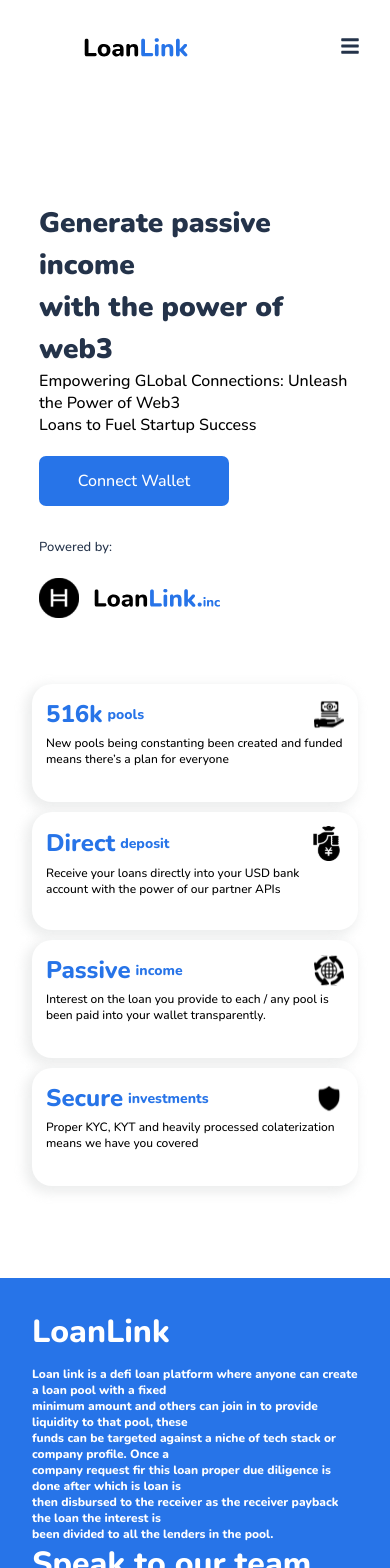
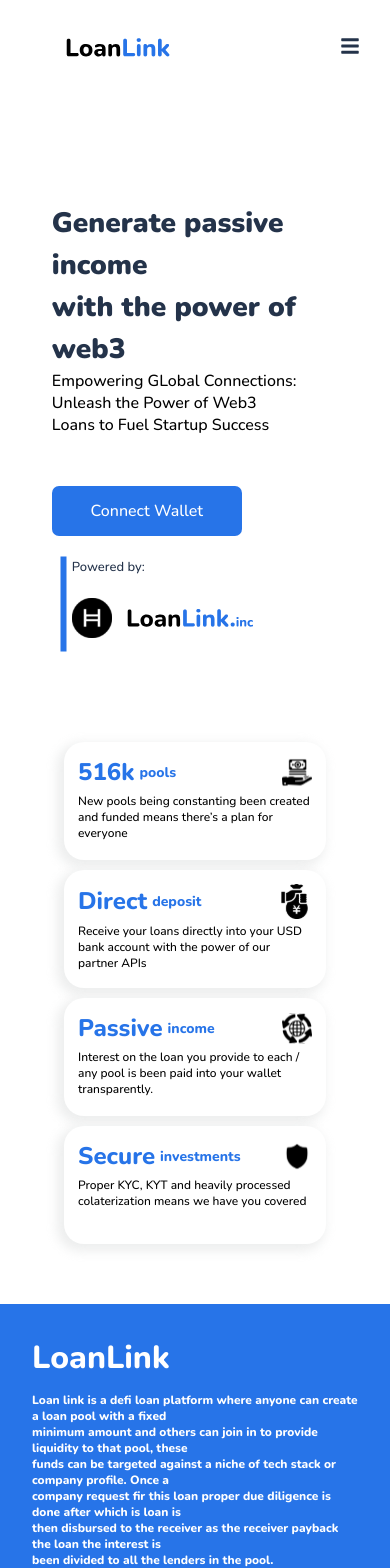
Before and after one commit to LoanLink-Hedera-Hackaton/front-end, a React (Create React App) app: page / in a window 390 px wide. Shown: the top 1568 px of the page. Built offline with nearby package versions, Linux system fonts and the light colour scheme.

Commit message:
responsive changes - more to come

```diff
--- a/src/App.js
+++ b/src/App.js
@@ -1,6 +1,7 @@
 import Home from "./pages/Home";
 import { BrowserRouter as Router, Routes, Route } from "react-router-dom";
 import GlobalLayout from "./components/GlobalLayout";
+import Dashboard from "./pages/Dashboard";
 
 function App() {
   return (
@@ -9,6 +10,7 @@ function App() {
         <Route path="" element={<GlobalLayout />}>
           <Route path="/" element={<Home />} />
         </Route>
+        <Route path="/dashboard" element={<Dashboard />} />
       </Routes>
     </Router>
   );
--- a/src/components/SubFooter.js
+++ b/src/components/SubFooter.js
@@ -22,8 +22,8 @@ const SubFooter = () => {
       <div className="sub2">
         <div className="speak">Speak to our team</div>
         <div className="socials">
+          <img src={Twitter} alt="Twitter" />
           <img src={Discord} alt="Discord" />
-          <img src={Twitter} alt="Twitter" />
         </div>
         <div className="mail">support@loanlink.xyz</div>
       </div>
--- a/src/components/utils.css
+++ b/src/components/utils.css
@@ -26,13 +26,13 @@ header {
 
 .connectBtn {
   margin: auto;
-  padding-top: 20px;
+  padding-top: 50px;
 }
 .logo {
   position: absolute;
   width: 104px;
   height: 33px;
-  left: 84px;
+  left: 66px;
   top: 15px;
 }
 .VStack {
@@ -54,7 +54,7 @@ header {
   outline: none;
 }
 .menu-close {
-  position: absolute;
+  position: fixed;
   top: 20px;
   right: 30px;
   font-size: 20px;
@@ -107,16 +107,17 @@ header {
   display: flex;
   /* flex-wrap: wrap; */
   /* justify-content: space-between; */
-  padding-bottom: 60px;
+  /* padding-bottom: 60px; */
+  padding: 0 16px 60px 16px;
 }
 
 .home-part1 {
   margin: auto;
-  max-width: 600px;
+  /* max-width: 600px; */
   max-height: 300px;
   margin-left: 50px;
   margin-top: 50px;
-  /* width: 100%; */
+  width: 100%;
   height: 100%;
 }
 .home-part1 h1 {
@@ -140,14 +141,15 @@ header {
   color: #000000;
 }
 .powered {
-  margin-top: 30px;
+  margin-top: 80px;
   position: relative;
+  padding-left: 20px;
 }
 .powered span {
   content: "";
   position: absolute;
-  left: -56px;
-  top: 50px;
+  left: -36px;
+  top: 45px;
   width: 95px;
   /* height: 0px; */
   /* bottom: 582px; */
@@ -169,12 +171,13 @@ header {
 .home-part2 {
   display: grid;
   grid-template-columns: repeat(auto-fit, minmax(250px, 1fr));
-  position: relative;
-  top: 40px;
-  right: 50px;
+  width: 100%;
+  /* position: relative;
+  top: -10px;
+  right: 90px; */
 }
 .home-part2 img {
-  width: 500px;
+  width: 550px;
 }
 
 /*Card Component*/
@@ -184,16 +187,19 @@ header {
   box-shadow: -4px 4px 11px 3px rgba(226, 227, 227, 0.61);
   border-radius: 20px;
   width: 100%;
+  min-width: 261px;
   height: 118px;
   padding: 14px;
 }
 
 .card-section {
-  /* display: flex; */
   display: grid;
   grid-template-columns: repeat(auto-fit, minmax(250px, 1fr));
-  margin: 2rem 2rem;
-  padding-bottom: 60px;
+  /* margin: 2rem 2rem; */
+  /* padding-bottom: 60px; */
+  margin: 0 3rem 0 3rem;
+  padding: 16px 16px 60px 16px;
+  gap: 33px;
 }
 
 .cardTitle {
@@ -282,6 +288,9 @@ header {
   display: flex;
   gap: 20px;
   margin: 7px;
+}
+.socials img {
+  color: #fff;
 }
 
 /*Footer*/
@@ -392,32 +401,9 @@ footer {
 }
 
 @media (max-width: 1024px) {
-  /* .menu-btn {
-    visibility: visible;
-    opacity: 1;
+  /* .powered span {
+    display: none;
   } */
-  /* header .VStack {
-    position: fixed;
-    top: -100vh;
-    left: 0;
-    height: 100%;
-    width: 100%;
-    display: flex;
-    flex-direction: column;
-    align-items: center;
-    justify-content: center;
-    gap: 1.5rem;
-    background-color: #24334a;
-    transition: 1s;
-    transform: translateY(-100vh);
-  }
-
-  .open {
-    transform: translateY(100vh);
-  } */
-  .powered span {
-    display: none;
-  }
 
   .home-part1 {
     margin: auto;
@@ -428,6 +414,12 @@ footer {
   }
   .home-part1 h1 {
     font-size: 32px;
+  }
+  .powered {
+    margin-top: 20px;
+  }
+  .card-section {
+    margin-top: 90px;
   }
 }
 
@@ -442,15 +434,16 @@ footer {
   .hedera p {
     position: inherit;
   }
+
   .VStack {
     position: fixed;
     top: -100vh;
     right: 0;
-    height: 100%;
+    height: 50%;
     width: 30%;
     display: flex;
     flex-direction: column;
-    align-items: center;
+    align-items: left;
     justify-content: center;
     gap: 1.5rem;
     background-color: #fff;
@@ -473,7 +466,7 @@ footer {
   .menu-close {
     visibility: visible;
     opacity: 1;
-    color: #2774e8;
+    color: #24334a;
   }
 
   .home {
--- /dev/null
+++ b/src/pages/Dashboard.js
@@ -0,0 +1,7 @@
+import React from "react";
+
+const Dashboard = () => {
+  return <div>Dashboard</div>;
+};
+
+export default Dashboard;
```
Also changed, not shown: src/assets/discord.svg, src/assets/twitter.svg.
